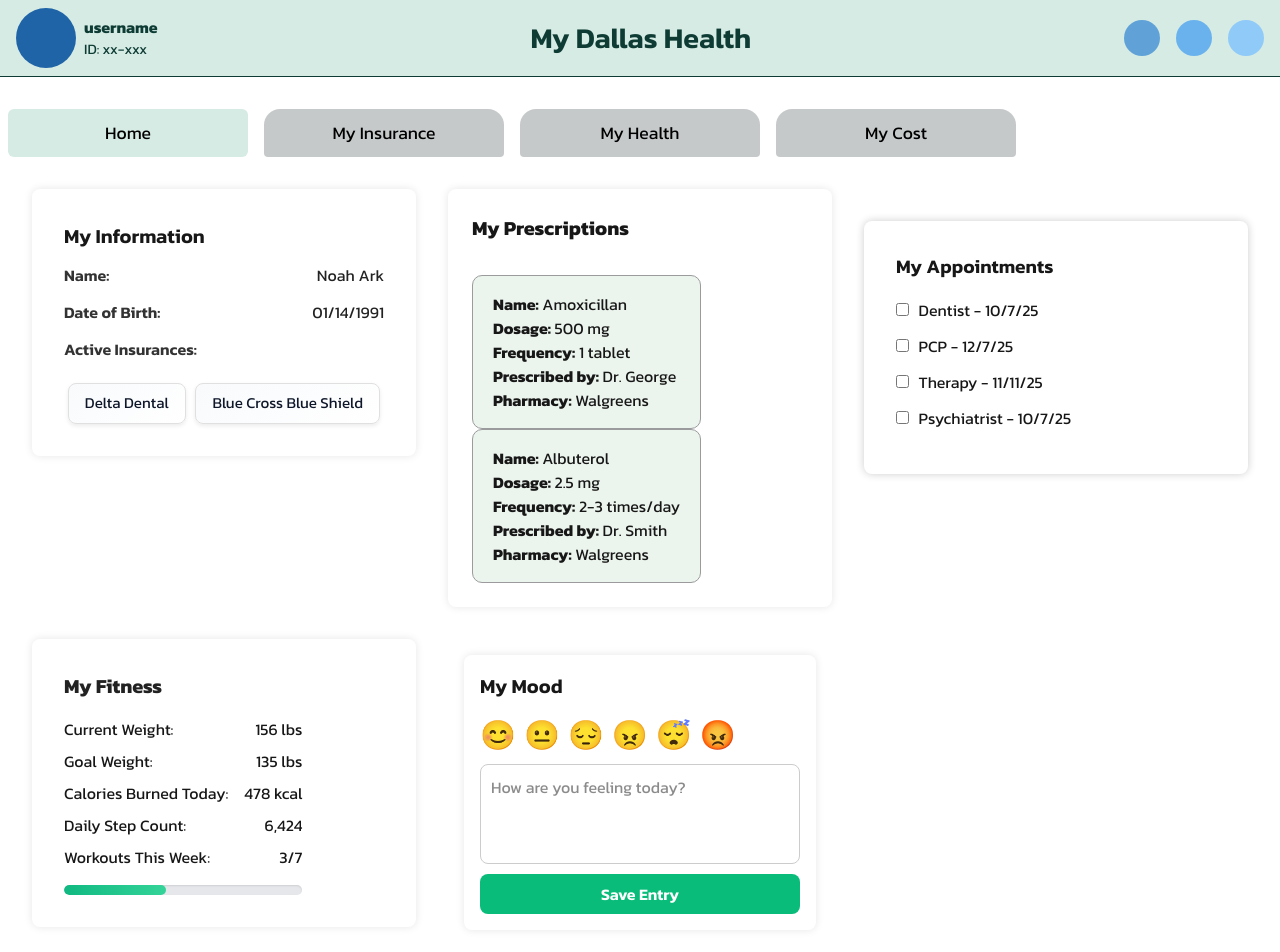
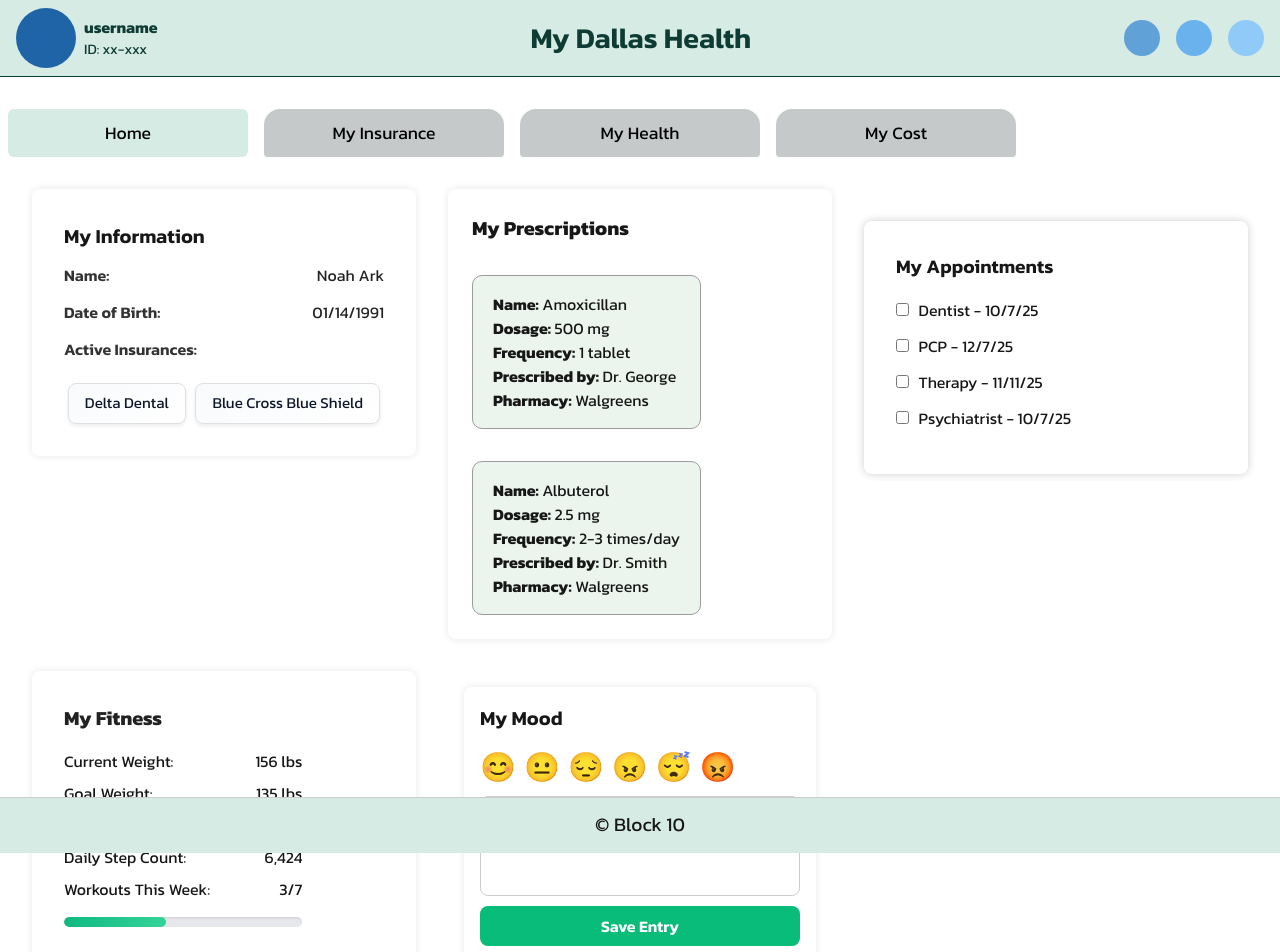
Before and after one commit to Steezzee/dallashealthcare, a Next.js app: page / in a window 1280 px wide. Shown: the top 952 px of the page. Built offline with nearby package versions, Linux system fonts and the light colour scheme.

Commit message:
Make footer sticky, add space between insurance cards

```diff
--- a/app/_components/MyPrescriptions/MyPrescriptions.module.css
+++ b/app/_components/MyPrescriptions/MyPrescriptions.module.css
@@ -27,6 +27,10 @@
     border-radius: 10px;
     padding: 1rem 1.25rem;
     transition: transform 0.2s ease, box-shadow 0.2s ease;
+  }
+
+  .prescriptionCard:not(:last-child) {
+    margin-bottom: 2rem;
   }
 
   .prescriptionCard:hover{
--- a/app/globals.css
+++ b/app/globals.css
@@ -12,8 +12,24 @@
   --font-sans: 'Kanit', sans-serif;
 }
 
+html, body {
+  height: 100%;
+  margin: 0;
+}
+
 body {
+  display: flex;
+  flex-direction: column;
+  min-height: 100vh;
   background: var(--background);
   color: var(--foreground);
   font-family: 'Kanit', sans-serif;
 }
+
+main {
+  flex-grow: 1;
+}
+
+footer {
+  flex-shrink: 0;
+}
```
Also changed, not shown: app/_components/Footer.tsx (added).
